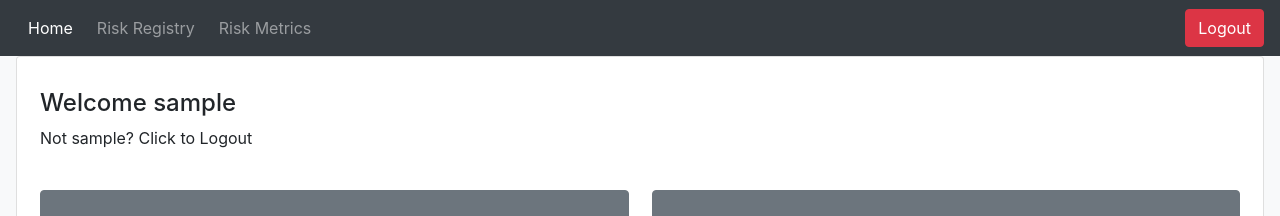
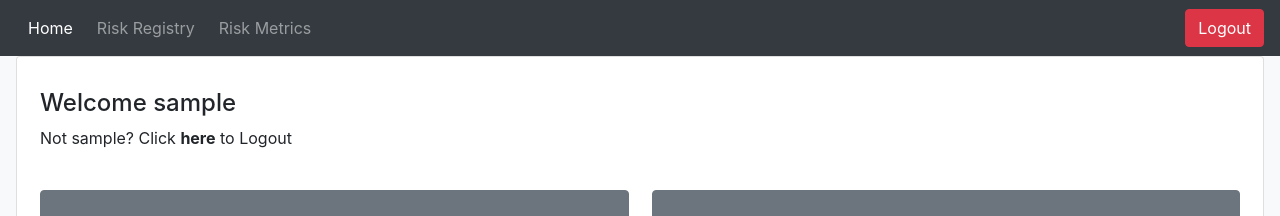
Before and after one commit to decioneill/RiskManagement-FrontEnd, an Angular app: page / in a window 1280 px wide. Shown: the top 216 px of the page. Built offline with nearby package versions, Linux system fonts and the light colour scheme; sample sign-in values are in the browser's storage.

Commit message:
Update home.component.html

```diff
--- a/src/app/home/home.component.html
+++ b/src/app/home/home.component.html
@@ -3,7 +3,7 @@
         <br/>
         <div class="p-2">
             <h4>Welcome {{user.username}}</h4>
-            <p>Not {{user.username}}? <a (click)="logout()">Click to Logout</a></p>
+            <p>Not {{user.username}}? Click <a style="font-weight: bold;" (click)="logout()">here</a> to Logout</p>
             <br/>
             <div class="btn-group btn-group-justified w-100" style="height: 100px;" role="group">
                 <button type="button" class="btn btn-default btn-secondary rounded" style="width: 200px;" routerLink="/risk-register" >Risk Registry</button>
```
